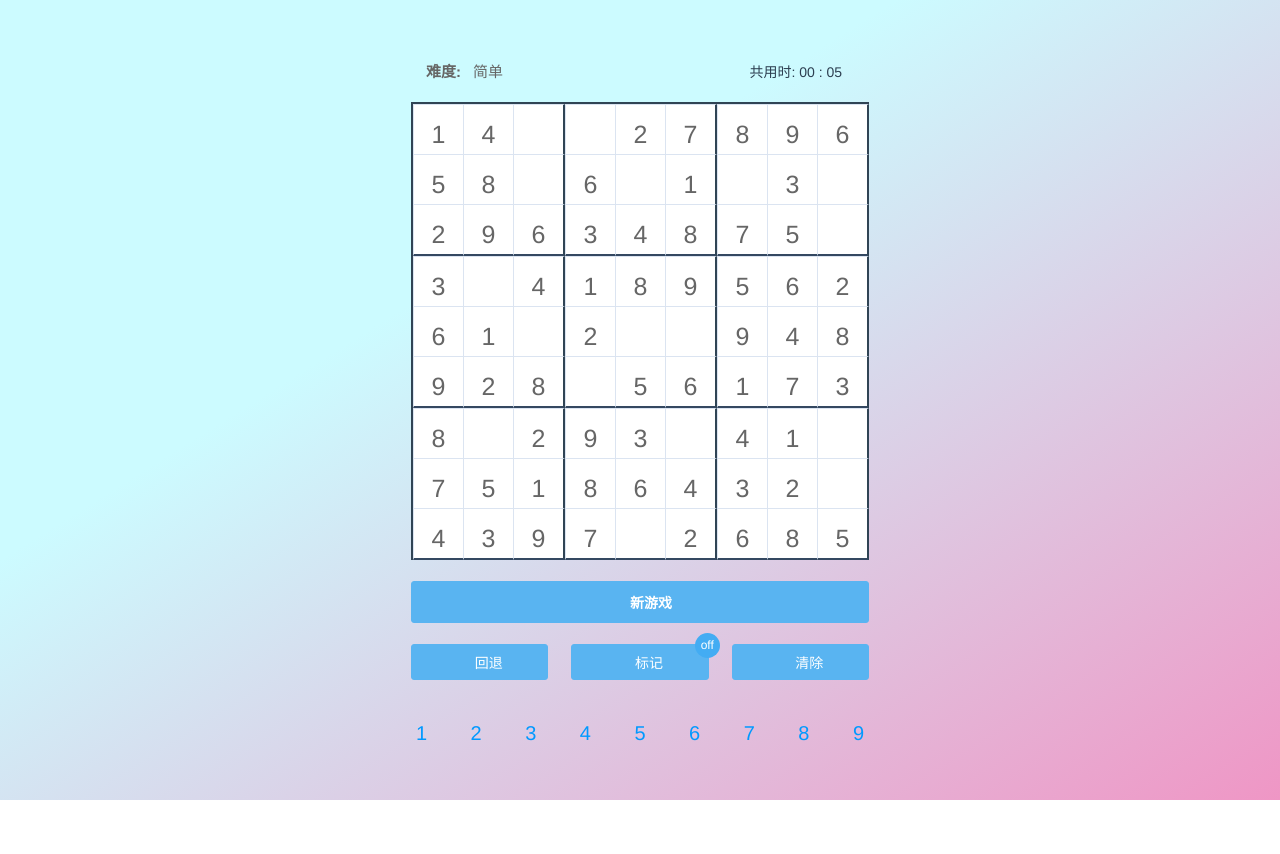
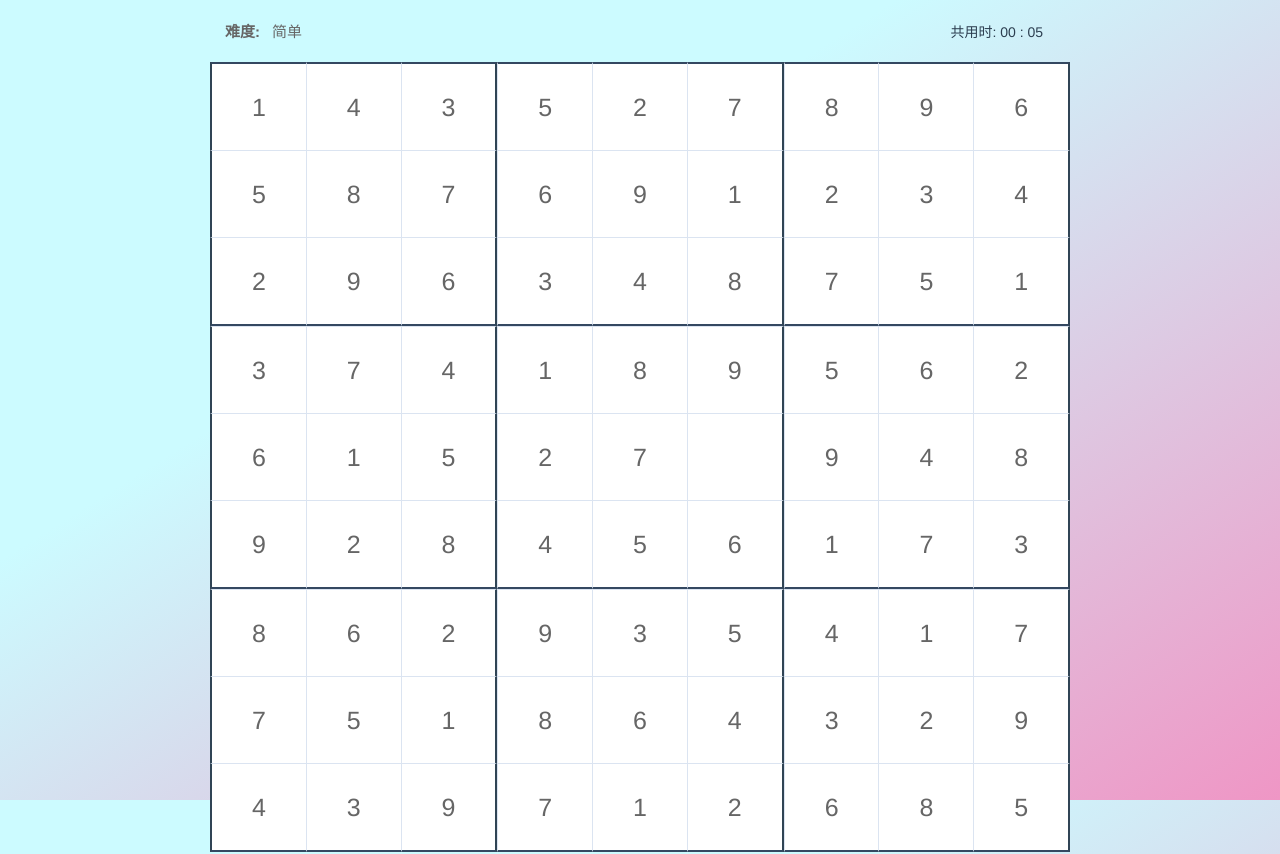
Before and after one commit to youLookLikeDelicious/sudoku, a Vue app: page / in a window 1280 px wide. Shown: the top 854 px of the page. Before the commit the page ends 800 px from the top, so only its background shows below. Built offline with nearby package versions, Linux system fonts and the light colour scheme.

Commit message:
fix some style

```diff
--- a/index.html
+++ b/index.html
@@ -3,7 +3,7 @@
   <head>
     <meta charset="UTF-8" />
     <link rel="icon" href="/favicon.ico" />
-    <meta name="viewport" content="width=device-width, initial-scale=1.0" />
+    <meta name="viewport" content="width=device-width, initial-scale=1.0, maximum-scale=1.0, minimum-scale=1.0, user-scalable=no" />
     <meta http-equiv="X-UA-Compatible" content="IE=Edge，chrome=1">
     <title>在线数独 | Blog1997</title>
     <meta name="description" content="在线数独。三个级别的难度。免费畅玩" />
--- a/src/App.vue
+++ b/src/App.vue
@@ -13,6 +13,16 @@ import Grid from '@/components/grid-box.vue'
   -moz-osx-font-smoothing: grayscale;
   text-align: center;
   color: #2c3e50;
-  margin-top: 60px;
+  transition: margin 1s;
+}
+@media screen and (min-width: 0) {
+  #app {
+    margin-top: 2rem;
+  }
+}
+@media screen and (min-width: 97rem) {
+  #app {
+    margin-top: 6rem;
+  }
 }
 </style>
--- a/src/components/grid-box.vue
+++ b/src/components/grid-box.vue
@@ -60,7 +60,7 @@
         </svg>
       </div>
       <div key="loading" :class="{ loading: loading }"></div>
-      <success key="convas" :time="time" @restart="startNewGame" v-model:showCanvas="successed"></success>
+      <success key="convas" @restart="startNewGame" v-model:showCanvas="successed"></success>
     </transition-group>
     <!-- print end -->
     <!-- 菜单部分 -->
@@ -216,7 +216,7 @@ export default defineComponent({
         len = Math.max(parseInt(Math.random() * 60), 42)
         break
       }
-
+      len = 1
       fillableLength = len
       cells.forEach(item => item.fixed = false)
       for (; i < len; i++) {
@@ -529,9 +529,7 @@ export default defineComponent({
 
 <style lang="scss">
 $size: 5.5rem;
-$size-min: 4.5rem;
 $width: $size * 9 + 5.1rem;
-$width-min: $size-min * 9 + 5.3rem;
   @keyframes spin-reverse {
     0% {
       transform: rotate(0deg);
@@ -580,27 +578,62 @@ $width-min: $size-min * 9 + 5.3rem;
 }
 // 游戏盒子样式
 .sudoku-container{
-  width: $width;
+  width: 100%;
   display: flex;
   flex-wrap: wrap;
+  border-right: 0;
   color: #304455;
-  background-color: rgba($color: #fff, $alpha: .7);
   font-weight: 200;
+  border-bottom: 0;
+  overflow: hidden;
+  position: relative;
   justify-content: stretch;
   font-smooth: antialiased;
-  border: .2rem solid #304455;
-  border-right: 0;
-  border-bottom: 0;
-  position: relative;
-  overflow: hidden;
+  // border: .2rem solid #304455;
+  // background-color: rgba($color: #fff, $alpha: .7);
   .cell-wrapper{
+    flex-grow: 1;
+    flex-basis: 10%;
+    padding-top: 10%;
     margin-right: -.1rem;
+    position: relative;
     margin-bottom: -.1rem;
+    background-color: #fff;
     border: .1rem solid #dbe4f1;
     transition: transform 1s, border-color .3s;
     &:nth-child(3n) {
       margin-right: 0rem;
       border-right: .2rem solid #304455;
+    }
+    &:nth-child(1) {
+      border-left: .2rem solid #304455;
+    }
+    &:nth-child(10) {
+      border-left: .2rem solid #304455;
+    }
+    &:nth-child(19) {
+      border-left: .2rem solid #304455;
+    }
+    &:nth-child(28) {
+      border-left: .2rem solid #304455;
+    }
+    &:nth-child(37) {
+      border-left: .2rem solid #304455;
+    }
+    &:nth-child(46) {
+      border-left: .2rem solid #304455;
+    }
+    &:nth-child(55) {
+      border-left: .2rem solid #304455;
+    }
+    &:nth-child(64) {
+      border-left: .2rem solid #304455;
+    }
+    &:nth-child(73) {
+      border-left: .2rem solid #304455;
+    }
+    &:nth-child(-n + 9) {
+      border-top: 2px solid #344861;
     }
     &:nth-child(27n + 19) {
       @extend %row-line;
@@ -637,18 +670,23 @@ $width-min: $size-min * 9 + 5.3rem;
     background-color: #64b3f4 !important;
   }
   .sudoku-cell{
-    background-color: #fff;
+    position: absolute;
+    top: 0;
+    left: 0;
+    right: 0;
+    bottom: 0;
     display: flex;
     outline: none;
-    justify-content: center;
-    align-items: center;
-    font-size: 2.5rem;
     padding: .2rem;
+    cursor: pointer;
     color: #304455;
     color: transparent;
+    align-items: center;
+    box-sizing: border-box;
+    justify-content: center;
+    background-color: #fff;
     text-shadow: 0 0 0 #666;
     transition: background-color .3s;
-    cursor: pointer;
     .remark{
       display: flex;
       font-size: 1.4rem;
@@ -666,9 +704,10 @@ $width-min: $size-min * 9 + 5.3rem;
     }
     .cell-content{
       width: 100%;
-      height: 100%;
       z-index: 2;
-      line-height: $size;
+      display: flex;
+      justify-items: center;
+      justify-content: center;
     }
   }
 }
@@ -696,25 +735,25 @@ $width-min: $size-min * 9 + 5.3rem;
   }
 }
 @media screen and (min-width: 0) {
+  .game-info-wrapper, .sudoku-container, .menus{
+    padding: 0 2rem;
+  }
   .sudoku-container{
-    width: $width-min;
     margin-bottom: 2.1rem;
-    .sudoku-cell{
-      width: $size-min;
-      height: $size-min;
-    }
   }
   .gird-wrapper{
     flex-wrap: wrap;
   }
   .menus {
+    margin-left: 0;
     flex-basis: 100%;
-    margin-left: 0;
+    .btn{
+      padding: 1.3rem 0 !important;
+    }
   }
-  .gird-wrapper{
-    max-width: $width-min;
+  .sudoku-cell{
+    font-size: 1.8rem;
   }
-
   // 软键盘样式
   .keybords-wrapper{
     flex-wrap: nowrap;
@@ -726,22 +765,30 @@ $width-min: $size-min * 9 + 5.3rem;
     }
   }
 }
+@media screen and (min-width: 57rem) {
+  .sudoku-cell{
+    font-size: 2.5rem;
+  }
+}
 @media screen and (min-width: 97rem) {
+  .game-info-wrapper, .sudoku-container, .menus{
+    padding: 0;
+  }
   .sudoku-container{
-    width: $width;
-    .sudoku-cell{
-      width: $size;
-      height: $size;
-    }
+    max-width: $width;
   }
-  .gird-wrapper{
-    max-width: $width + 2.5rem + 26rem;
+  .sudoku-cell{
+    font-size: 2.5rem;
   }
   .menus{
     margin-top: 0;
     flex-basis: 26rem;
     margin-left: 2.1rem;
     background-color: none;
+    .new-game{
+      padding-top: 1rem;
+      padding-bottom: 1rem;
+    }
   }
   // 软键盘样式
   .keybords-wrapper{
@@ -781,14 +828,15 @@ $width-min: $size-min * 9 + 5.3rem;
   }
 }
 .gird-wrapper{
+  width: 100%;
   display: flex;
   margin: 0 auto;
-  width: fit-content;
+  max-width: 90rem;
   box-sizing: border-box;
-  justify-content: center;
+  justify-content: space-between;
 }
 .menus {
-  width: 26rem;
+  width: 100%;
   display: flex;
   height: fit-content;
   flex-direction: row;
@@ -805,8 +853,6 @@ $width-min: $size-min * 9 + 5.3rem;
     .new-game{
       flex: 1 1 100%;
       margin-bottom: 2.1rem;
-      padding-top: 1rem;
-      padding-bottom: 1rem;
       font-weight: bold;
     }
     a{
--- a/src/components/success.vue
+++ b/src/components/success.vue
@@ -119,9 +119,14 @@ export default {
         canvas.width = cw = canvas.parentElement.parentElement.offsetWidth
         canvas.height = ch = canvas.parentElement.parentElement.offsetHeight
         ballList = Array.from({length: 81}).map(() => new Ball())
-        float()
       })
 
+    watch(() => props.showCanvas,
+      (val)=> {
+        if (val) float()
+        else cancelAnimationFrame(reqFrameId)
+      }
+    )
     const delayTime = ref(0)
     watch(
       () => props.time,
```
Also changed, not shown: 1 other file (tests, documents, lock files or other folders).
